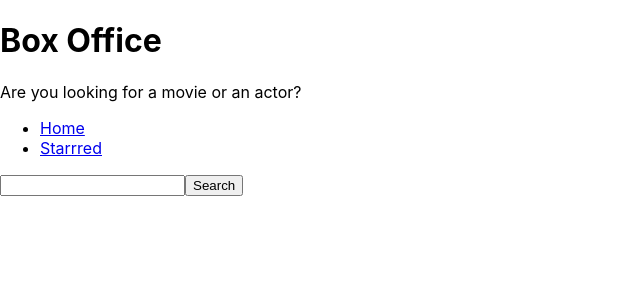
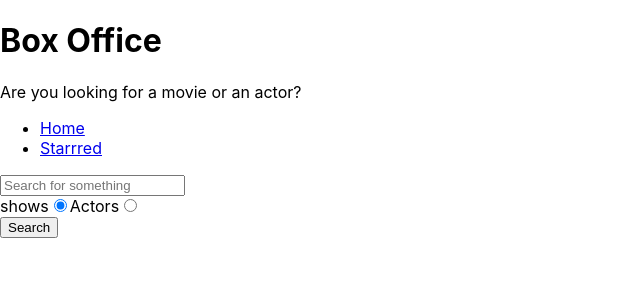
Before and after one commit to ChanduGangola06/box-office, a React (Create React App) app: page / in a window 1280 px wide. Shown: the top 300 px of the page, without its empty margins (0-640 px from the left). Built offline with nearby package versions, Linux system fonts and the light colour scheme.

Commit message:
added search option

```diff
--- a/src/pages/Home.js
+++ b/src/pages/Home.js
@@ -5,9 +5,11 @@
 const Home = () => {
   const [input, setInput] = useState('');
   const [results, setResults] = useState(null);
+  const [searchOption, setSearchOption] = useState('shows');
+  const isShowsSearch = searchOption === 'shows';
 
   const onSearch = () => {
-    apiGet(`search/shows?q=${input}`).then(result => {
+    apiGet(`/search/${searchOption}?q=${input}`).then(result => {
       setResults(result);
     });
   };
@@ -22,18 +24,22 @@
     }
   };
 
+  const onRadioChange = ev => {
+    setSearchOption(ev.target.value);
+  };
+  // eslint-disable-next-line
+  console.log(searchOption);
+
   const renderResult = () => {
     if (results && results.length === 0) {
       return <div>No results</div>;
     }
     if (results && results.length > 0) {
-      return (
-        <div>
-          {results.map(item => (
-            <div key={item.show.id}>{item.show.name}</div>
-          ))}
-        </div>
-      );
+      return results[0].show
+        ? results.map(item => <div key={item.show.id}>{item.show.name}</div>)
+        : results.map(item => (
+            <div key={item.person.id}>{item.person.name}</div>
+          ));
     }
     return null;
   };
@@ -42,10 +48,36 @@
     <MainPageLayout>
       <input
         type="text"
+        placeholder="Search for something"
         onChange={onInputChange}
         onKeyDown={onKeyDown}
         value={input}
       />
+
+      <div>
+        <label htmlFor="shows-search">
+          shows
+          <input
+            id="shows-search"
+            type="radio"
+            value="shows"
+            checked={isShowsSearch}
+            onChange={onRadioChange}
+          />
+        </label>
+
+        <label htmlFor="actors-search">
+          Actors
+          <input
+            id="actors-search"
+            type="radio"
+            value="people"
+            checked={!isShowsSearch}
+            onChange={onRadioChange}
+          />
+        </label>
+      </div>
+
       <button type="button" onClick={onSearch}>
         Search
       </button>
```
